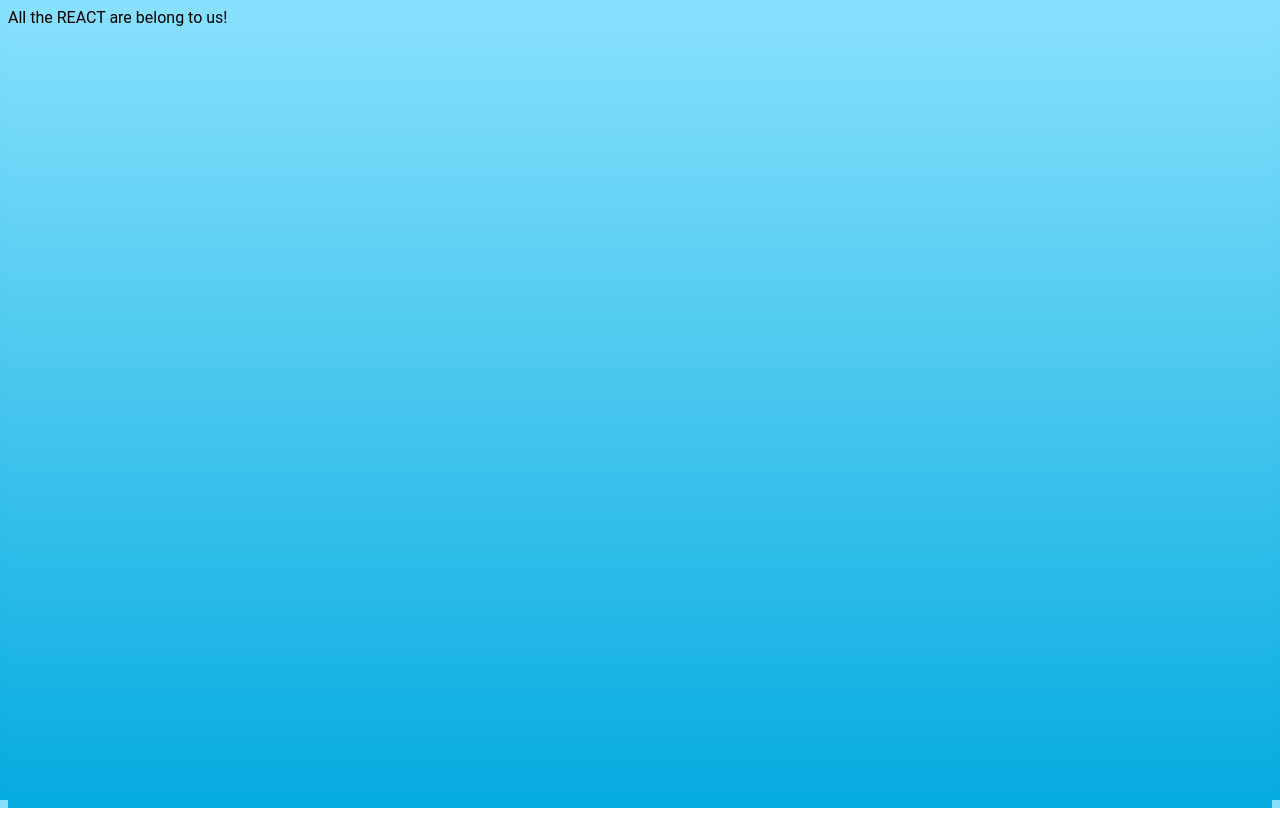
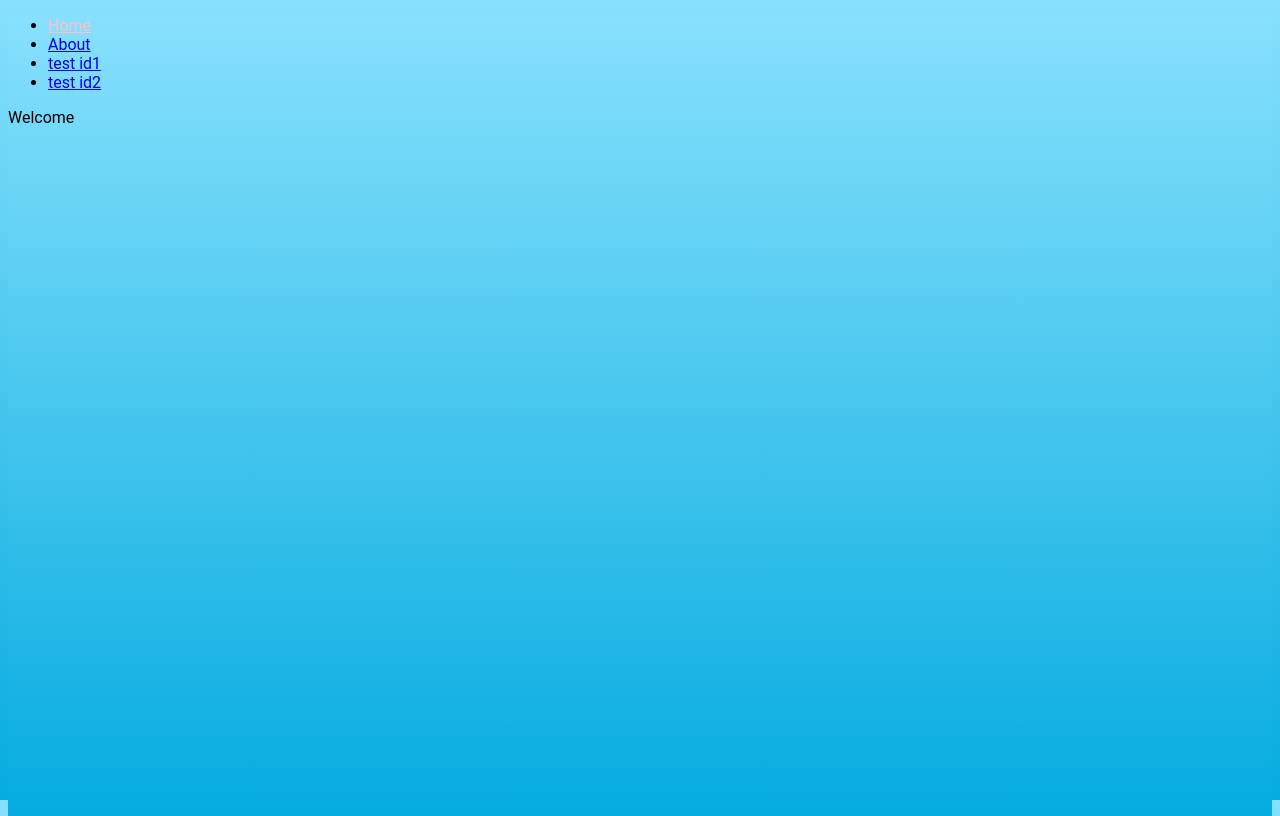
Before and after one commit to ashleygoh1001/hackdartmouthix, a React app: page / in a window 1280 px wide. Built offline with nearby package versions, Linux system fonts and the light colour scheme; the HTML template or start-up script is replaced by a standard one.

Commit message:
completed sa4

```diff
--- a/package.json
+++ b/package.json
@@ -29,6 +29,7 @@
     "lodash.debounce": "^4.0.8",
     "react": "^18.2.0",
     "react-dom": "^18.2.0",
-    "react-router": "^6.22.3"
+    "react-router": "^6.22.3",
+    "react-router-dom": "^6.22.3"
   }
 }
--- a/src/index.jsx
+++ b/src/index.jsx
@@ -1,9 +1,53 @@
 import React from 'react';
 import { createRoot } from 'react-dom/client';
+import {
+  BrowserRouter, Routes, Route, NavLink, useParams,
+} from 'react-router-dom';
 import './style.scss';
 
-function App() {
-  return <div className="test">All the REACT are belong to us!</div>;
+function Nav(props) {
+  return (
+    <nav>
+      <ul>
+        <li><NavLink to="/">Home</NavLink></li>
+        <li><NavLink to="/about">About</NavLink></li>
+        <li><NavLink to="/test/id1">test id1</NavLink></li>
+        <li><NavLink to="/test/id2">test id2</NavLink></li>
+      </ul>
+    </nav>
+  );
+}
+
+function About(props) {
+  return <div> All there is to know about me </div>;
+}
+function Welcome(props) {
+  return <div>Welcome</div>;
+}
+
+function Test(props) {
+  const { id } = useParams();
+  return <div> ID: {id} </div>;
+}
+
+function FallBack(props) {
+  return <div>URL Not Found</div>;
+}
+
+function App(props) {
+  return (
+    <BrowserRouter>
+      <div>
+        <Nav />
+        <Routes>
+          <Route path="/" element={<Welcome />} />
+          <Route path="/about" element={<About />} />
+          <Route path="/test/:id" element={<Test />} />
+          <Route path="*" element={<FallBack />} />
+        </Routes>
+      </div>
+    </BrowserRouter>
+  );
 }
 
 const root = createRoot(document.getElementById('main'));
--- a/src/style.scss
+++ b/src/style.scss
@@ -15,3 +15,7 @@
 :root {
   text-size-adjust: 100%;
 }
+
+.active {
+  color: pink;
+}
```
Also changed, not shown: 1 other file (tests, documents, lock files or other folders).
